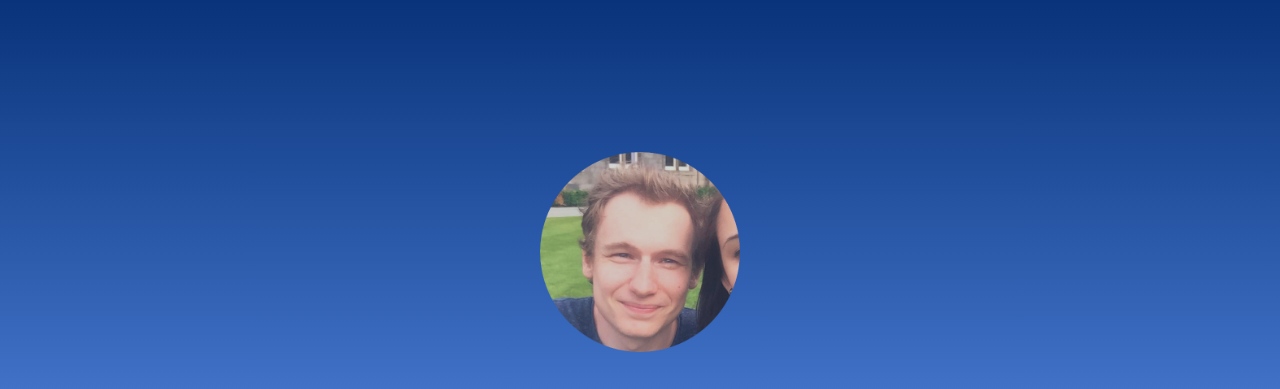
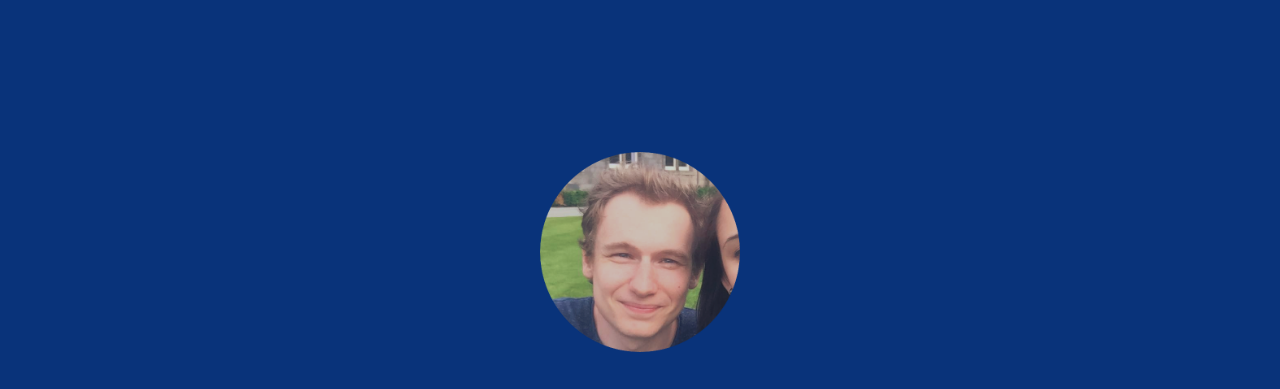
Before and after one commit to johnguyan/johnguyan.github.io, a plain HTML site: page index.html in a window 1280 px wide. Shown: the top 389 px of the page. Drawn offline with nearby package versions, Linux system fonts and the light colour scheme.

Commit message:
added google verification and altered background

```diff
--- a/assets/css/style.css
+++ b/assets/css/style.css
@@ -20,7 +20,7 @@ html {
 }
 
 #intro-space {
-  background-image: linear-gradient(#09337a, #4273c9, #ffffff);
+  background-color: #09337a;
 }
 
 #myface {
```
Also changed, not shown: google434f9e76925f0d3f.html (added, +1 -0 lines).
